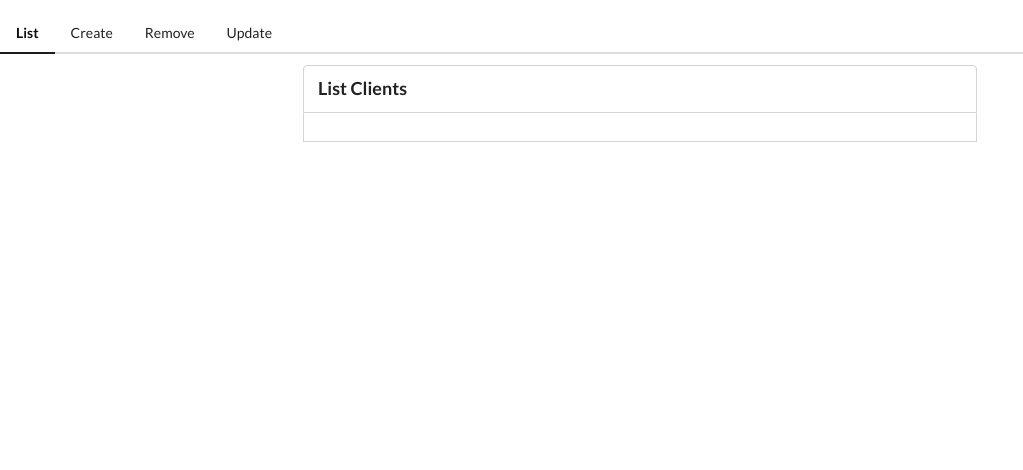
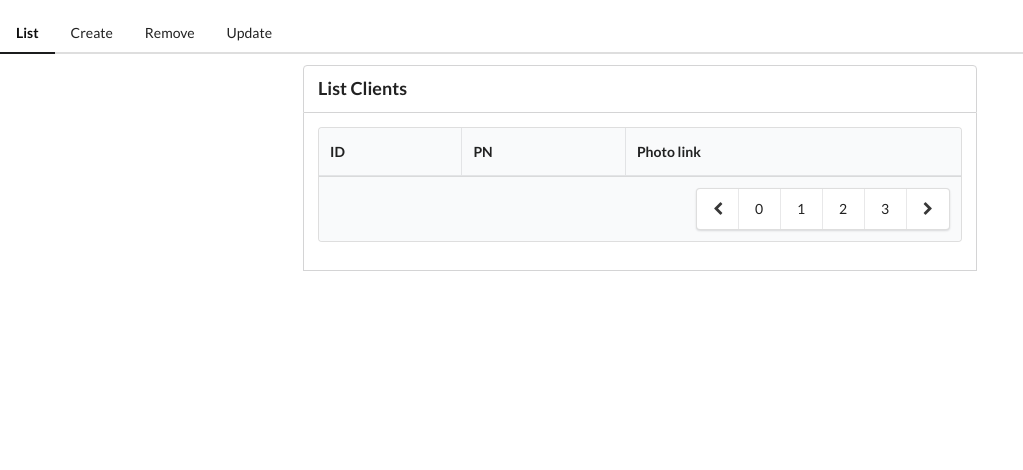
Before and after one commit to kaikun213/uni-vt17-face-recognition, a Node server app: page /admin in a window 1280 px wide. Shown: the top 470 px of the page, without its empty margins (0-1023 px from the left). Run offline with Node 20, Linux system fonts and the light colour scheme; lists and menus that the app fills with data are empty; some libraries are stand-ins or nearby versions.

Commit message:
user part left

```diff
--- a/Development/webserver/public/css/admin.css
+++ b/Development/webserver/public/css/admin.css
@@ -14,6 +14,17 @@ body > div > div {
   text-align: center !important;
 }
 
-.ui.error.message {
+.ui.message {
   display: none;
 }
+
+#bajs {
+  display: none !important;
+}
+.ui.modal {
+  top: 30%;
+}
+
+td {
+  text-overflow: ellipsis;
+}
--- a/Development/webserver/public/js/admin.js
+++ b/Development/webserver/public/js/admin.js
@@ -1,55 +1,230 @@
+// global vairable
+let clientLength = null; //init value
+
+
 $(document).ready(function(){
+  initList(0);
+
   $('.column').hide();
-
   $('.column.list').show();
 
 
-  $('.item').click(function(){
+  $('header > a.item').click(function(){
     $('.column').hide();
     $('.item.active').removeClass('active');
 
     $(this).addClass('active');
     $('.'+$(this).attr('show')).show();
   });
+
+  $('input[type=file]').change(function(){
+    if(this.files.length == 0) this.parentNode.children[0].children[1].innerHTML = 'Open Image';
+    else {
+      var name = this.files[0].name;
+      if(name.length > 15){
+        name = '..'+name.slice(name.length-13);
+      }
+
+      this.parentNode.children[0].children[1].innerHTML = name;
+    }
   });
+});
+
 
 function removeBtn(){
   $('.ui.basic.modal.remove').modal('show');
-  ErrorMSG('remove');
+  MSG('remove');
 }
 
-function ErrorMSG(classname, msg){
-   if(typeof msg != 'undefined') $('.'+classname+'.column div.ui.error.message').text(msg).show();
-   else $('.'+classname+'.column div.ui.error.message').hide();
+function MSG(classname, msg, type){
+  $('.message').hide();
+
+  if(typeof type == 'undefined') type = 'negative';
+  else type = 'success'
+
+  if(typeof msg != 'undefined' && msg != '') $('.'+classname+'.column div.ui.message.'+type).text(msg).show();
+  else $('.'+classname+'.column div.ui.message.'+type).hide();
+}
+function getImage(image, callback){
+  var reader = new FileReader();
+
+  reader.onloadend = function(){
+    if(reader.error) callback(reader.error);
+    else callback(null, reader.result);
   }
 
-function remove(){
-  var id = $('#update_id').val();
-  if(id == '') ErrorMSG('remove', 'ID must have a value');
+  reader.readAsDataURL(image); // can be set to different data types
+}
+
+function initList(index){
+  if(clientLength == null || index >= 0 && index < clientLength){
+    // $.ajax({
+    //   type: 'get',
+    //   url: '', // comes later
+    //   success: function(clientCount){
+        var tfoot = $('tfoot > tr > th > div');
+        var before = Number(tfoot.attr('index')) || 0;
+
+        tfoot.attr('index', index);
+        tfoot.empty();
+
+        clientLength = 8; //clientCount
+
+        var l = clientLength-index;
+        if(before > index) {
+          index--;
+          if (index < 0) index = 0;
+        }
+        else if (l > 4) l = 4;
+        else if(clientLength > 4) {
+           index = clientLength-4;
+        }
+
+        var prev = $('<a>').addClass('icon item').append($('<i>').addClass('left chevron icon')).attr('index', index-1 >= 0 ? index-1 : 0),
+            next = $('<a>').addClass('icon item').append($('<i>').addClass('right chevron icon')).attr('index', index+1 < clientLength ? index+1 : clientLength);
+
+        tfoot.append(prev);
+        for(i=0; i<l; i++){
+          tfoot.append($('<a>').addClass('item').attr('index', index+i).text(index+i));
+        }
+        tfoot.append(next);
+
+        $('div.menu > a.item').click(function(){
+          initList(Number($(this).attr('index')));
+        });
+    //   },
+    //   error: function(xhr){
+    //     MSG('list', 'Could not initialize table');
+    //     console.error(xhr);
+    //   }
+    // });
+  }
+  else MSG('list', 'Already reached max or min');
+}
+
+
+// The main 4 methods: CRUD [create, read, update, delete]
+// CREATE function
+function create(){
+  var pn = $('#create_pn').val(),
+  image = $('#create_photo')[0].files;
+  if(pn == '') MSG('create', 'You must specify the social security number');
+  else if (typeof image == 'undefined' || image.length == 0) MSG('create', 'You must include a picture');
+  else {
+    // get content from image, then send
+    getImage(image[0], function(err, data){
+      if(err) {
+        console.error(err);
+        MSG('create', 'There was an error reading your image');
+      }
       else {
         $.ajax({
           type: 'post',
-      url: '',
-      data: {id: id},
-      success: function(data){
+          url: '', // comes later
+          data: {
+            pn: pn,
+            image: data
+          },
 
+          success: function(response){
+            // do something
+            MSG('create', 'Client was successfully created', 'success');
           },
           error: function(xhr){
-        ErrorMSG('remove', xhr.responseText);
-        console.log(xhr);
+            console.error(xhr);
+            MSG('create', xhr.responseText);
+          }
+        });
       }
     });
   }
 }
+// READ function
+function list(index){
+  $.ajax({
+    type: 'get',
+    url: '', // comes later
+    data: {
+      index: index*8,
+      limit: 8
+    },
 
+    success: function(clients){
+      $('tbody').empty(); // drain the table
+
+      // add the values
+      for(var i = 0; i < clients.length; i++){
+        var tr = $('<tr>');
+        // for the sake of design
+        if(i == 0) tr.append($('<th>').append($('<div>').addClass('ui ribbon label').text(clients[i].id)));
+        else tr.append($('<th>').text(clients[i].id));
+
+        tr.append($('<th>').text(clients[i].pn));
+        tr.append($('<th>').text(clients[i].link));
+
+        $('tbody').append(tr);
+      }
+    },
+    error: function(xhr){
+      MSG('list', xhr.responseText);
+      console.error(xhr);
+    }
+  });
+}
+// UPDATE function
 function update(){
+  var id = $('#update_id').val(),
+      pn = $('#update_pn').val(),
+      image = $('#update_photo')[0].files;
 
+  if(id == '') MSG('update', 'ID must have a value');
+  else if(pn == '') MSG('update', 'You must specify the social security number');
+  else if (typeof image == 'undefined' || image.length == 0) MSG('update', 'You must include a picture');
+  else {
+    // get content from image, then send
+    getImage(image[0], function(err, data){
+      if(err) {
+        console.error(err);
+        MSG('create', 'There was an error reading your image');
       }
+      else {
+        $.ajax({
+          type: 'put',
+          url: '', // comes later,
+          data: {
+            id: id,
+            pn: pn,
+            image: data
+          },
 
-function list(){
-
+          success: function(response){
+            // do something
+          },
+          error: function(xhr){
+            console.error(xhr);
+            MSG('update', xhr.responseText);
           }
-
-function create(){
-
+        });
       }
+    });
+  }
+}
+// DELETE function
+function remove(){
+  var id = $('#remove_id').val();
+  if(id == '') MSG('remove', 'ID must have a value');
+  else {
+    $.ajax({
+      type: 'delete',
+      url: '', // update later
+      data: {id: id},
+      success: function(response){
+        // do something
+      },
+      error: function(xhr){
+        console.error(xhr);
+        MSG('remove', xhr.responseText);
+      }
+    });
+  }
+}
--- a/Development/webserver/server.js
+++ b/Development/webserver/server.js
@@ -40,6 +40,9 @@ server.get('/', function(req, res){
     type: 'login',
     title: 'Face - login'
   });
+}).post('/login/hej', function(req, res){
+  console.log(req);
+  res.status(200).send('0');
 }).get('*', function(req, res){ // any other paths
   res.status(404).send('404 not found');
 });
--- a/Development/webserver/views/partials/admin/admin.ejs
+++ b/Development/webserver/views/partials/admin/admin.ejs
@@ -29,7 +29,7 @@
   </div>
 </div>
 
-<div class="ui basic small modal remove">
+<div class="ui basic small modal remove hidden" id="bajs">
   <div class="ui icon header">
     <i class="archive icon"></i>
     Before we continue
--- a/Development/webserver/views/partials/admin/partials/create.html
+++ b/Development/webserver/views/partials/admin/partials/create.html
@@ -5,14 +5,24 @@
   <form class="ui form">
     <div class="field">
       <label>Client PN</label>
-      <input type="text" name="create_pn" placeholder="YYYYMMDD-XXXX">
+      <input type="text" id="create_pn" placeholder="YYYYMMDD-XXXX">
     </div>
     <div class="field">
       <label for="create_photo" style="width: 180px;" class="ui icon button">
         <i class="file image outline icon"></i>
-        Open Image</label>
+        <span>Open Image</span></label>
       <input type="file" style="display: none;" id="create_photo" accept="image/*">
     </div>
     <button class="ui button" onclick="create();" type="button">Submit</button>
   </form>
+  <div class="ui negative message">
+    <i class="close icon"></i>
+    <div class="header">Error</div>
+    <p></p>
+  </div>
+  <div class="ui success message">
+    <i class="close icon"></i>
+    <div class="header">Success</div>
+    <p></p>
+  </div>
 </div>
--- a/Development/webserver/views/partials/admin/partials/list.html
+++ b/Development/webserver/views/partials/admin/partials/list.html
@@ -2,5 +2,22 @@
   List Clients
 </h3>
 <div class="ui attached segment">
-
+  <table class="ui celled table">
+    <thead>
+      <tr><th>ID</th>
+      <th>PN</th>
+      <th>Photo link</th>
+    </tr></thead>
+    <tbody></tbody>
+    <tfoot>
+      <tr><th colspan="3">
+        <div class="ui right floated pagination menu"></div>
+      </th>
+    </tr></tfoot>
+  </table>
+  <div class="ui negative message">
+    <i class="close icon"></i>
+    <div class="header">Error</div>
+    <p></p>
+  </div>
 </div>
--- a/Development/webserver/views/partials/admin/partials/remove.html
+++ b/Development/webserver/views/partials/admin/partials/remove.html
@@ -5,13 +5,17 @@
   <form class="ui form">
     <div class="field">
       <label>Client ID</label>
-      <input type="text" id="update_id" placeholder="Client ID">
+      <input type="text" id="remove_id" placeholder="Client ID">
     </div>
     <!-- maybe some password requirement, for now a popup will do -->
     <button class="ui button" onclick="removeBtn();" type="button">Submit</button>
   </form>
-  <div class="ui error message">
+  <div class="ui negative message">
     <div class="header">Error</div>
     <p></p>
   </div>
+  <div class="ui success message">
+    <div class="header">Success</div>
+    <p></p>
+  </div>
 </div>
--- a/Development/webserver/views/partials/admin/partials/update.html
+++ b/Development/webserver/views/partials/admin/partials/update.html
@@ -14,9 +14,19 @@
     <div class="field">
       <label for="update_photo" style="width: 180px;" class="ui icon button">
         <i class="file image outline icon"></i>
-        Open Image</label>
+        <span>Open Image</span></label>
       <input type="file" style="display: none;" id="update_photo" accept="image/*">
     </div>
     <button class="ui button" onclick="update();" type="button">Submit</button>
   </form>
+  <div class="ui negative message">
+    <i class="close icon"></i>
+    <div class="header">Error</div>
+    <p></p>
+  </div>
+  <div class="ui success message">
+    <i class="close icon"></i>
+    <div class="header">Success</div>
+    <p></p>
+  </div>
 </div>
--- a/Development/webserver/views/partials/login.html
+++ b/Development/webserver/views/partials/login.html
@@ -1,24 +1,25 @@
+<script src="js/login.js"></script>
 <div class="ui middle aligned center aligned grid">
   <div class="column">
     <h2 class="ui teal image header">
       <img src="images/logo.png" class="image" alt="logo">
       <div class="content">Log-in to your account</div>
     </h2>
-    <form class="ui large form" action="index.html" method="post">
+    <form class="ui large form" method="post">
       <div class="ui stacked segment">
         <div class="field">
           <div class="ui left icon input">
             <i class="user icon"></i>
-            <input type="text" name="company" placeholder="Company name">
+            <input type="text" id="company" placeholder="Company name">
           </div>
         </div>
         <div class="field">
           <div class="ui left icon input">
             <i class="lock icon"></i>
-            <input type="password" name="password" placeholder="Password">
+            <input type="password" id="password" placeholder="Password">
           </div>
         </div>
-        <div class="ui fluid large teal submit button">Login</div>
+        <div class="ui fluid large teal submit button" onclick="login()">Login</div>
       </div>
       <div class="ui error message"></div>
     </form>
```
Also changed, not shown: Development/webserver/public/js/login.js (added, +21 -0 lines), Development/webserver/README.md (added). Lines whose indentation alone changed are shown as unchanged.
